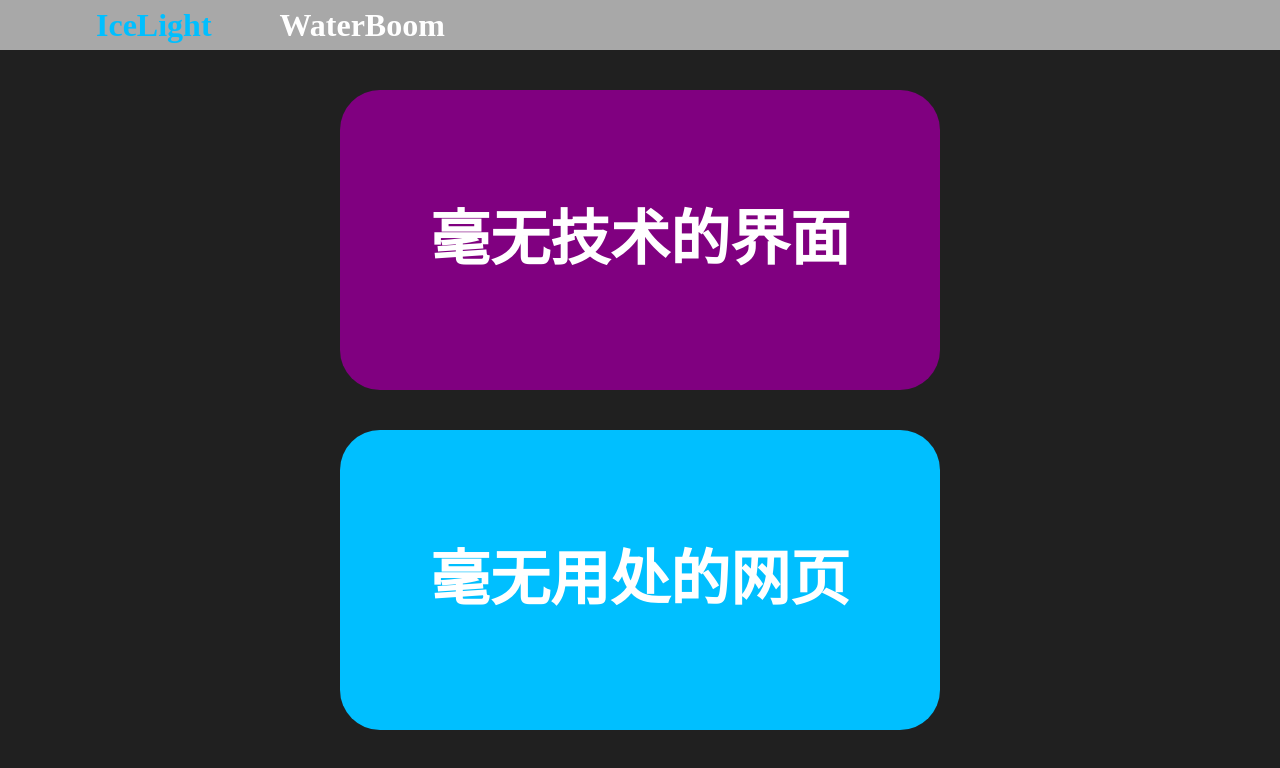
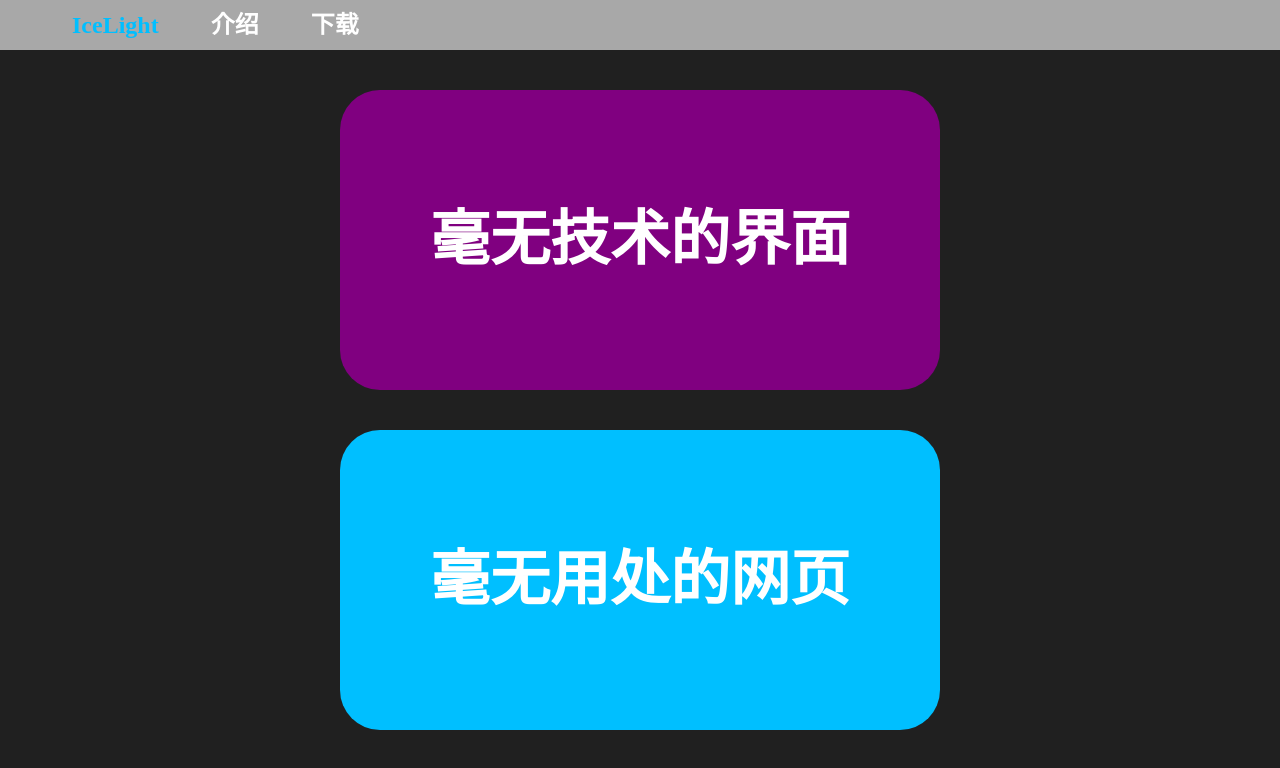
Before and after one commit to XetrozCAI/icelight.github.io, a plain HTML site: page index.html in a window 1280 px wide. Shown: the top 768 px of the page. Drawn offline with Linux system fonts and the light colour scheme.

Commit message:
Update index.html

```diff
--- a/index.html
+++ b/index.html
@@ -37,10 +37,13 @@
 	<body class="titleset">
 		<div style="background-color:#a8a8a8;height:50px;text-indent: 0em;">
 			<a href="https://icelight-studio.github.io">
-				<h1 class="titleset" style="text-indent: 3em;line-height: 50px;color:deepskyblue;display:inline-block;">IceLight</h1>
+				<h2 class="titleset" style="text-indent: 3em;line-height: 50px;color:deepskyblue;display:inline-block;">IceLight</h2>
 			</a>
-			<a href="https://icelight-studio.github.io/waterboom">
-				<h1 class="titleset" style="text-indent: 2em;line-height: 50px;color:white;display:inline-block;">WaterBoom</h1>
+			<a href="https://icelight-studio.github.io/introduction">
+				<h2 class="titleset" style="text-indent: 2em;line-height: 50px;color:white;display:inline-block;">介绍</h2>
+			</a>
+			<a href="https://icelight-studio.github.io/download">
+				<h2 class="titleset" style="text-indent: 2em;line-height: 50px;color:white;display:inline-block;">下载</h2>
 			</a>
 		</div>
 		<div style="margin:0% auto;background-color: purple;text-align: center;width: 600px;height:300px;border-radius: 40px;line-height: 300px;color:white;text-indent:0em;">
@@ -54,9 +57,5 @@
 		</div>
 		<div style="text-align: center;text-indent:0em"><h3 style="text-align: center;">这就是我们</h3>
 		<h1 style="color:deepskyblue;font-size: 60px;text-align: center;">IceLight</h1></div>
-		<h1>那么我们Icelight写了什么东西呢？</h1>
-		<h3><del>什么也没写</del></h3>
-		<h1>首先是大名鼎鼎的<h1 style="color: #00abc5;">WaterBoom系列！</h1></h1>
-		<div style="text-indent:10em"><button type="button" class="button"><a href="./waterboom" style="text-decoration: none;">点我</a></button></div>
 	<body>
 </html>
```
